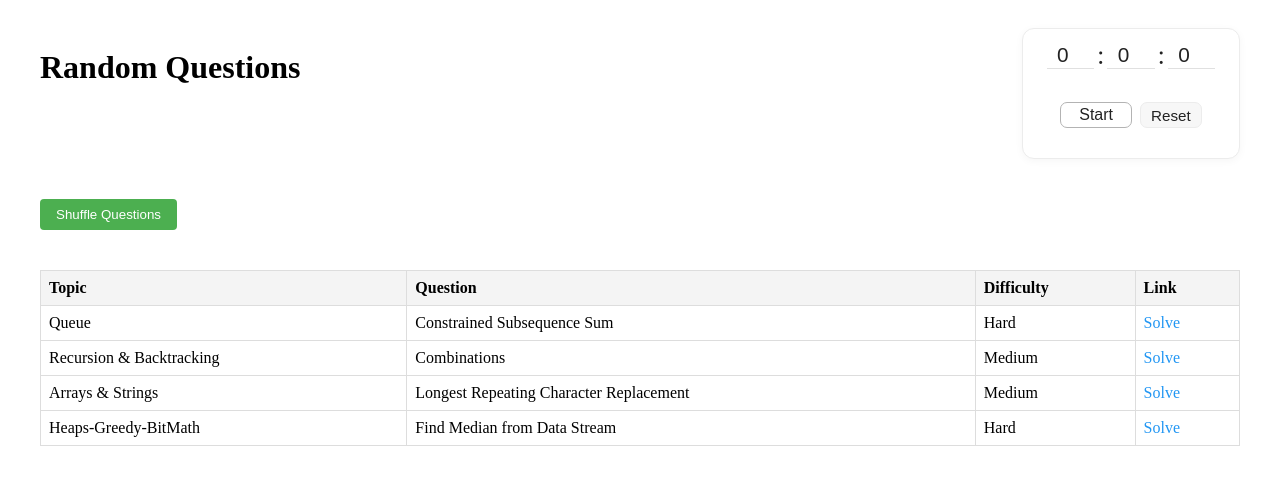
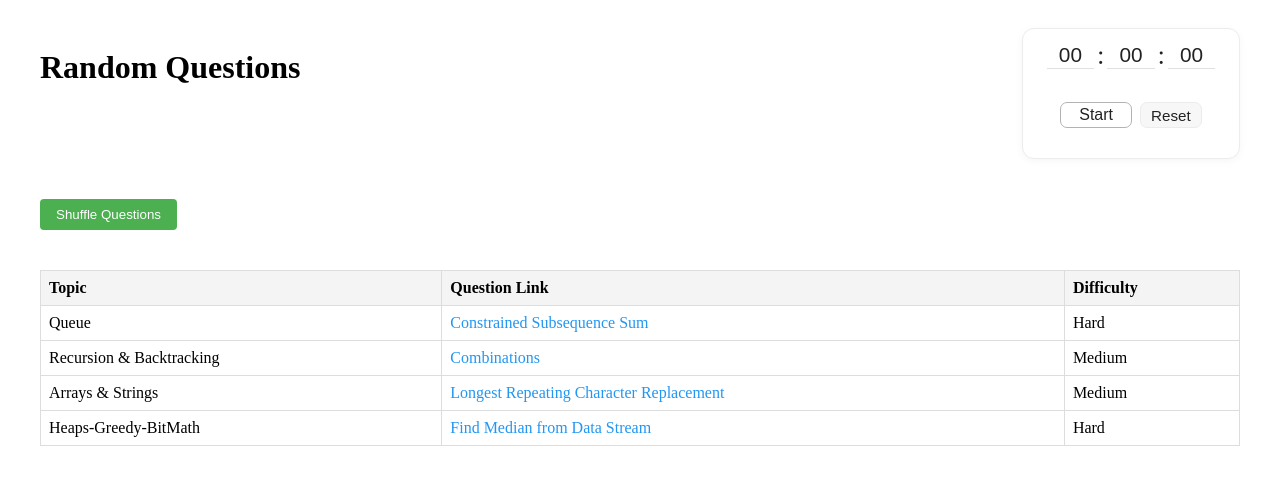
Before and after one commit to Ana2k/contest, a Vue app: page / in a window 1280 px wide. Shown: the top 484 px of the page. Built offline with nearby package versions, Linux system fonts and the light colour scheme.

Commit message:
intuitive ui

```diff
--- a/src/App.vue
+++ b/src/App.vue
@@ -47,17 +47,15 @@ onMounted(() => {
       <thead>
         <tr>
           <th>Topic</th>
-          <th>Question</th>
+          <th>Question Link</th>
           <th>Difficulty</th>
-          <th>Link</th>
         </tr>
       </thead>
       <tbody>
         <tr v-for="question in shuffledQuestions" :key="question.Link">
           <td>{{ question.Topic }}</td>
-          <td>{{ question.Question }}</td>
+          <td><a :href="question.Link" target="_blank">{{ question.Question }}</a></td>
           <td>{{ question.Difficulty }}</td>
-          <td><a :href="question.Link" target="_blank">Solve</a></td>
         </tr>
       </tbody>
     </table>
--- a/src/components/Timer.vue
+++ b/src/components/Timer.vue
@@ -54,21 +54,26 @@ onUnmounted(() => {
     if (timerInterval.value) clearInterval(timerInterval.value)
 })
 
-const onInput = (e, type) => {
-    let val = parseInt(e.target.value)
-    if (isNaN(val) || val < 0) val = 0
-    if (type === 'h') hours.value = val
-    if (type === 'm') minutes.value = val > 59 ? 59 : val
-    if (type === 's') seconds.value = val > 59 ? 59 : val
-}
+const onTextInput = (e, type) => {
+    let val = e.target.value.replace(/[^0-9]/g, ''); // Only digits
+    if (val.length > 2) val = val.slice(0, 2);
+    let num = parseInt(val, 10);
+    if (isNaN(num)) num = 0;
+    if (type === 'h') hours.value = Math.min(num, 99);
+    if (type === 'm') minutes.value = Math.min(num, 59);
+    if (type === 's') seconds.value = Math.min(num, 59);
+};
 </script>
 
 <template>
     <div class="timer-container">
         <div class="timer-row">
-            <input class="timer-input" type="number" min="00" max="99" :value="hours" @input="e => onInput(e, 'h')"> :
-            <input class="timer-input" type="number" min="00" max="59" :value="minutes" @input="e => onInput(e, 'm')"> :
-            <input class="timer-input" type="number" min="00" max="59" :value="seconds" @input="e => onInput(e, 's')">
+            <input class="timer-input" type="text" maxlength="2" :value="String(hours).padStart(2, '0')"
+                @input="e => onTextInput(e, 'h')"> :
+            <input class="timer-input" type="text" maxlength="2" :value="String(minutes).padStart(2, '0')"
+                @input="e => onTextInput(e, 'm')"> :
+            <input class="timer-input" type="text" maxlength="2" :value="String(seconds).padStart(2, '0')"
+                @input="e => onTextInput(e, 's')">
         </div>
         <div class="timer-controls-row">
             <button class="timer-main-btn" @click="isRunning ? stopTimer() : startTimer()">
```
